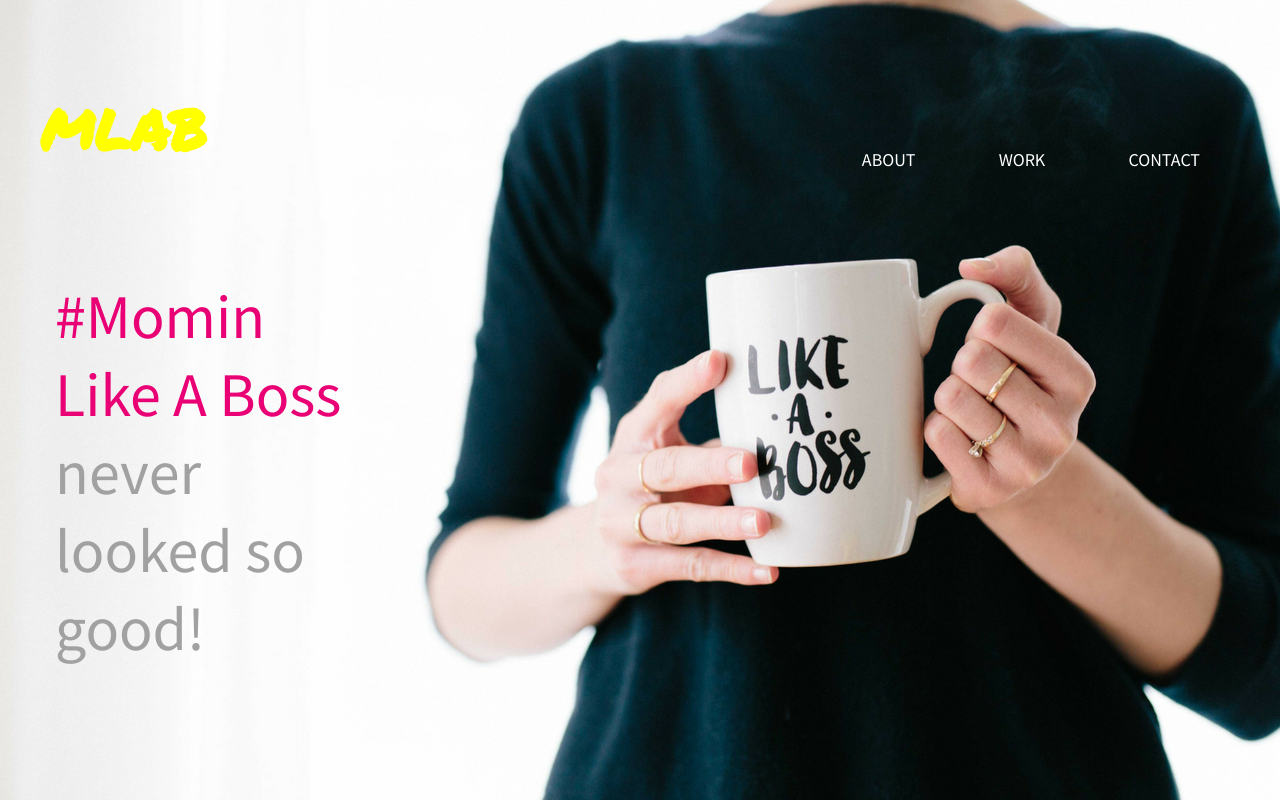
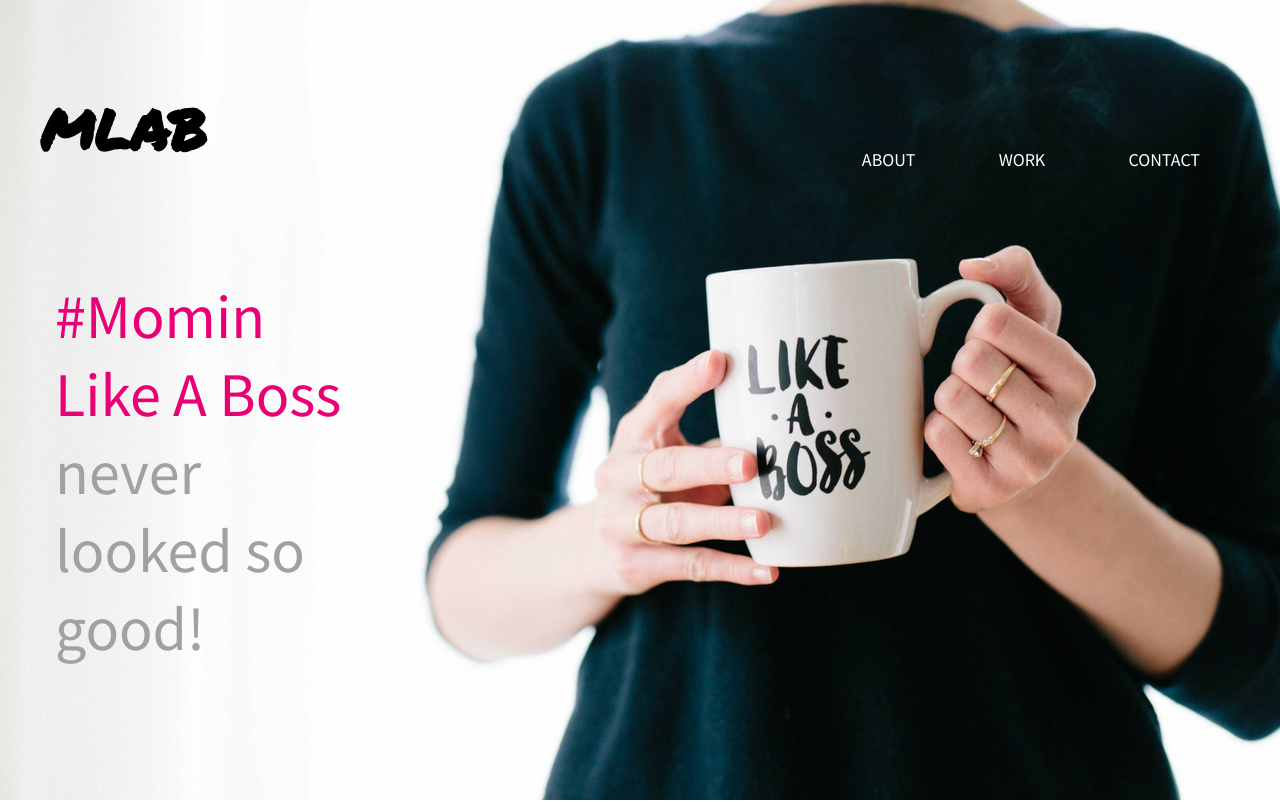
Before and after one commit to mesouser/mlab, a plain HTML site: page index.html in a window 1280 px wide. Shown: the top 802 px of the page. Drawn offline with Linux system fonts and the light colour scheme.

Commit message:
changed h1 back to #000 -end test

```diff
--- a/css/main.css
+++ b/css/main.css
@@ -44,7 +44,7 @@ header {
 }
 
 header h1 {
-  color: yellow;
+  color: #000;
   font-family: 'Permanent Marker', cursive;
   font-size: 56px;
   float: left;
```
